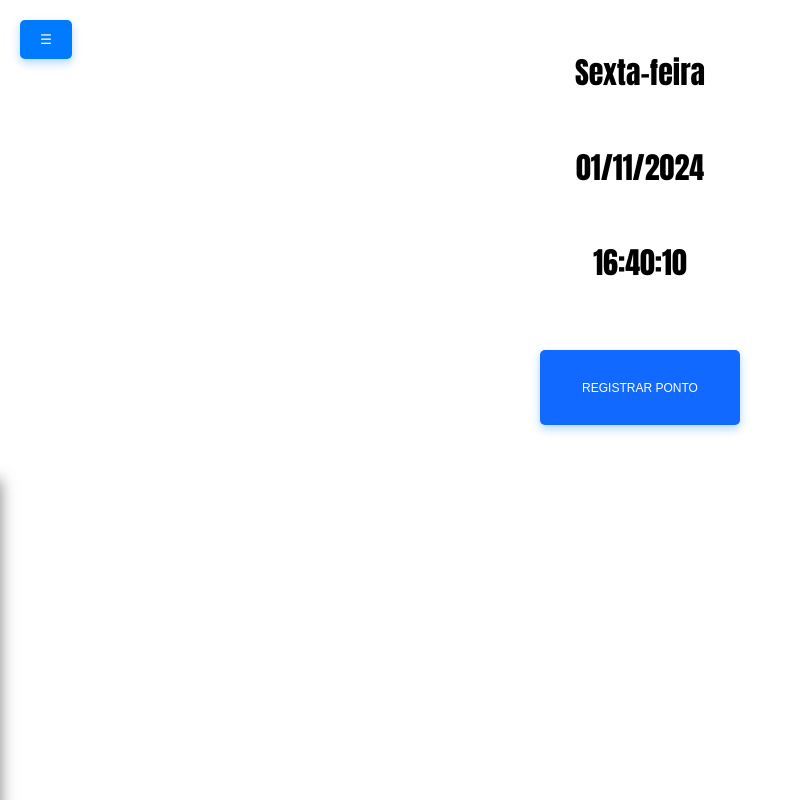
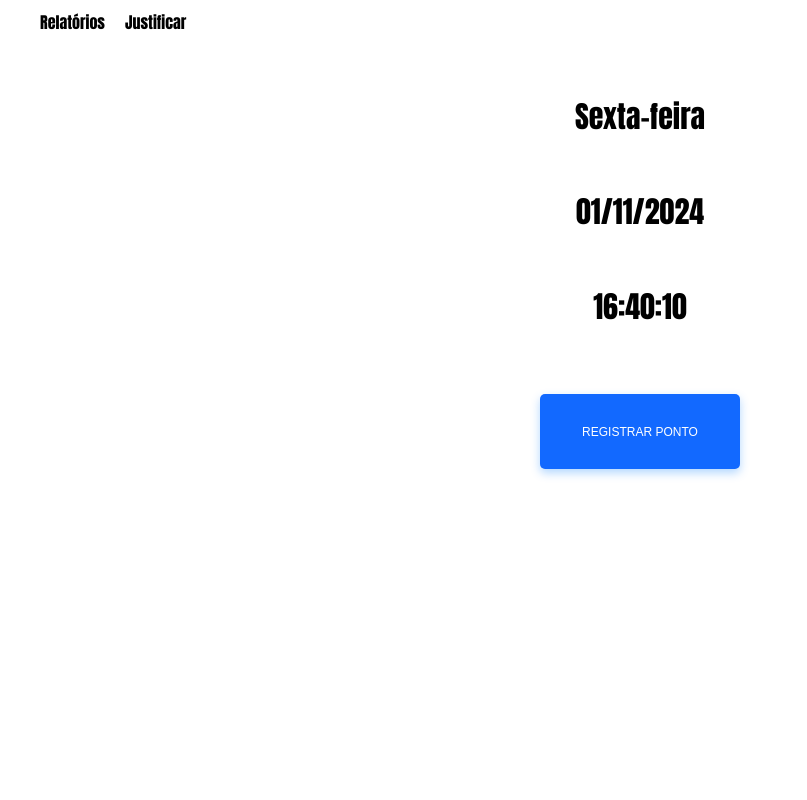
Before and after one commit to marccosabino/ponto-ads, a plain HTML site: page sistema-de-ponto-eletronico/index.html in a window 1280 px wide. Shown: the top 800 px of the page, without its empty margins (0-807 px from the left). Drawn offline with Linux system fonts and the light colour scheme.

Commit message:
Troca do 'MENU' pela 'NAVBAR'

```diff
--- a/sistema-de-ponto-eletronico/css/style.css
+++ b/sistema-de-ponto-eletronico/css/style.css
@@ -3,6 +3,31 @@ body{
     margin: 0px;
     top: 0;
     font-family: 'Anton', Courier, monospace;
+}
+
+/*NAVBAR*/
+.navbar {
+    display: flex;
+    justify-content: space-between;
+    align-items: center;
+    padding: 10px 20px;
+
+}
+/*MENUS 'RELATÓRIOS' E  'JUSTIFICAR'*/
+.nav-list {
+    list-style: none;
+    padding: 0;
+    margin: 0;
+    display: flex;
+}
+
+.nav-list li {
+    margin-left: 20px;
+    cursor: pointer;
+}
+
+.list-item {
+
 }
 
 
--- a/sistema-de-ponto-eletronico/index.html
+++ b/sistema-de-ponto-eletronico/index.html
@@ -1,6 +1,5 @@
 <!DOCTYPE html>
 <html lang="pt-br">
-
 <head>
     <meta charset="UTF-8">
     <meta name="viewport" content="width=device-width, initial-scale=1.0">
@@ -10,14 +9,20 @@
         @import url('https://fonts.googleapis.com/css2?family=Anton&display=swap');
     </style>
 </head>
+<body>
+    <header>
+        <nav class="navbar">
+            <ul class="nav-list">
+                <li class="list-item">Relatórios</li>
 
-<body>
-
+                <li class="list-item">Justificar</li>
+            </ul>
+        </nav>
+    </header>
     <div class="data-hora">
         <p id="dia-semana">Segunda-Feira</p>
         <p id="dia-mes-ano">29/08/2024</p>
         <p id="hora-min-seg">08:45:37</p>
-
     </div>
 
     <dialog id="dialog-ponto">
@@ -30,35 +35,18 @@
         <option value="Volta-intervalo">Volta intervalo</option>
         <option value="Saida">Saida</option>
     </select>
-
 <button id="btn-dialog-registrar-ponto">Registrar-ponto</button>
 <button id="btn-dialog-fechar" class="btn-dialog-fechar">X</button>
 
 </dialog>
-
     <div id="div-btnresgistrar-ponto">
-
         <button id="btn-registrar-ponto">REGISTRAR PONTO</button>
-
     </div>
 
     <div id="div-alerta" class="hidden">
-
         <p id="alerta-texto">Ponto Registrado como:  as </p>
-
-
-
-
-
     </div>
 
-
-
-<button id="menu-toggle" class="menu-button">☰</button>
-    <div class="sidebar" id="sidebar">
-        <button id="mostrar-ausencia">Justificativa de ausência</button>
-        <button id="mostrar-registros">Mostrar registros</button>
-    </div>
 
 
 <!--botao para aparecer os registros antigos-->
@@ -74,12 +62,10 @@
             <ul id="lista-registros"></ul>
             </fieldset>
         </div>
-
 </div>
 </p>
     </form>
 </dialog>
-
 
 
 
@@ -105,22 +91,6 @@
 
 
 
-
-
-
-
-
-
-
-
-
-
-
-
-
-
-
     <script src="../sistema-de-ponto-eletronico/js/index.js"></script>
 </body>
-
 </html>
```
Lines whose indentation alone changed are shown as unchanged.
